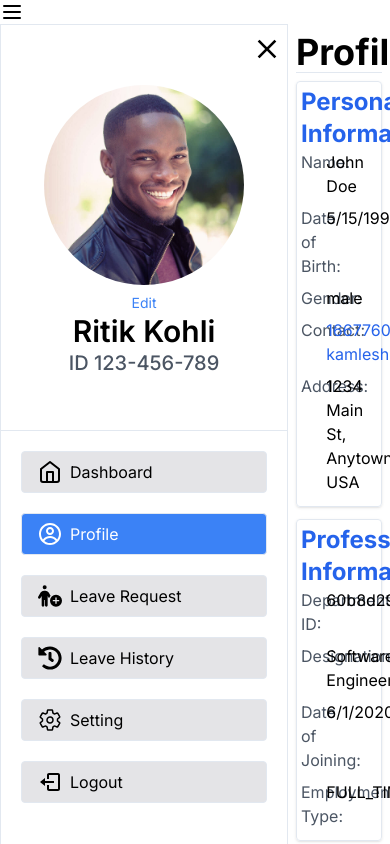
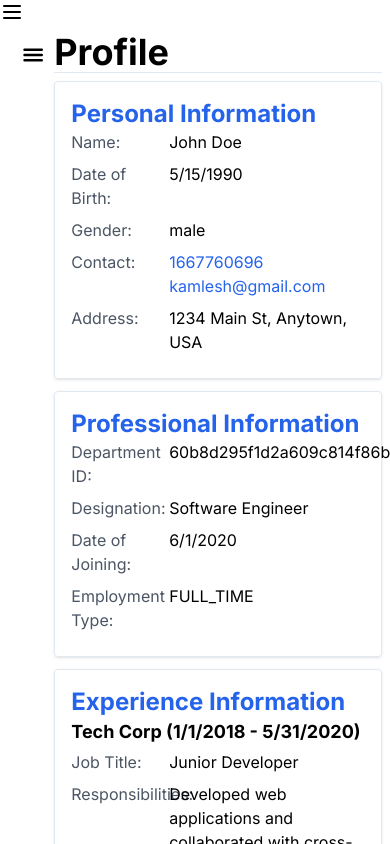
Before and after one commit to Aq7853gehc/leave_sm, a Next.js app: page /user/profile in a window 390 px wide. Shown: the top 844 px of the page. Built offline with nearby package versions, Linux system fonts and the light colour scheme.

Commit message:
add padding profile

```diff
--- a/app/user/layout.tsx
+++ b/app/user/layout.tsx
@@ -1,13 +1,24 @@
+"use client"
 import Navbar from "@/components/Navbar";
 import Sidebar from "@/components/Sidebar";
-import { ReactNode } from "react";
-
+import { ReactNode, useState } from "react";
+import { IoMenu } from "react-icons/io5";
+import { Ellipsis } from 'lucide-react';
 export default function User({ children }: { children: ReactNode }) {
+  const [show, setShow] = useState<boolean>(false)
   return (
     <main>
       <Navbar />
       <div className="flex  overflow-hidden bg-white">
-        <Sidebar />
+        {
+          show ?
+            <div className="flex">
+              <Sidebar />
+              <Ellipsis className="z-30 absolute left-[13%] top-[2%]" onClick={() => setShow(!show)} />
+
+            </div>
+            : <IoMenu className="text-3xl mt-4 ml-5" onClick={() => setShow(!show)} />
+        }
         {children}
       </div>
     </main>
--- a/components/ProfileAI.tsx
+++ b/components/ProfileAI.tsx
@@ -59,9 +59,9 @@ const dateFormat = (dateString:string) => {
 const ProfileAI = () => {
   return (
     <div>
-      <div className="max-h-[110vh]">
+      <div className="max-h-[110vh] ">
 
-        <div className="mb-3 border shadow p-1 rounded">
+        <div className="mb-3 border  p-4 shadow rounded">
           <h2 className="text-2xl font-bold text-blue-600">Personal Information</h2>
           <div className="flex mb-2">
             <span className="w-1/3 text-gray-600">Name:</span>
@@ -99,7 +99,7 @@ const ProfileAI = () => {
           </div>
         </div>
 
-        <div className="mb-3 border shadow p-1 rounded">
+        <div className="mb-3 border shadow p-4 rounded">
           <h2 className="text-2xl font-bold text-blue-600">Professional Information</h2>
           <div className="flex mb-2">
             <span className="w-1/3 text-gray-600">Department ID:</span>
@@ -121,7 +121,7 @@ const ProfileAI = () => {
           </div>
         </div>
 
-        <div className="mb-3 border shadow p-1 rounded ">
+        <div className="mb-3 border shadow p-4 rounded ">
           <h2 className="text-2xl font-bold  text-blue-600">Experience Information</h2>
           {profile.experience.map((experience, index) => (
             <div key={index} className="mb-4">
@@ -142,7 +142,7 @@ const ProfileAI = () => {
           ))}
         </div>
 
-        <div className="mb-3 border shadow p-1 rounded">
+        <div className="mb-3 border shadow p-4 rounded">
           <h2 className="text-2xl font-bold  text-blue-600">Education Information</h2>
           <div className="flex mb-2">
             <span className="w-1/3 text-gray-600">HighestQualification:</span>
--- a/components/Sidebar/index.tsx
+++ b/components/Sidebar/index.tsx
@@ -30,14 +30,16 @@ const Sidebar = () => {
         close ? "hidden" : "flex"
       } sm:flex flex-col border h-screen min-w-[18rem]  `}
     >
-      {/* Header  */}
-      <div className="block sm:hidden">
-        <IoMdClose
-          size={32}
-          className="absolute right-1"
-          onClick={() => setClose(true)}
-        />
-      </div>
+
+
+      {/* Header
+      // <div className="block sm:hidden">
+      //   <IoMdClose
+      //     size={32}
+      //     className="absolute right-1"
+      //     onClick={() => setClose(true)}
+      //   />
+      // </div> */}
       <section className="h-[20rem] flex flex-col justify-center gap-2 flex-1 items-center">
         {/* Profile pic and heading */}
         <div className="rounded-full w-[200px] h-[200px]">
```
Also changed, not shown: app/user/page.tsx (+66 -0 lines), 1 other file (tests, documents, lock files or other folders).
